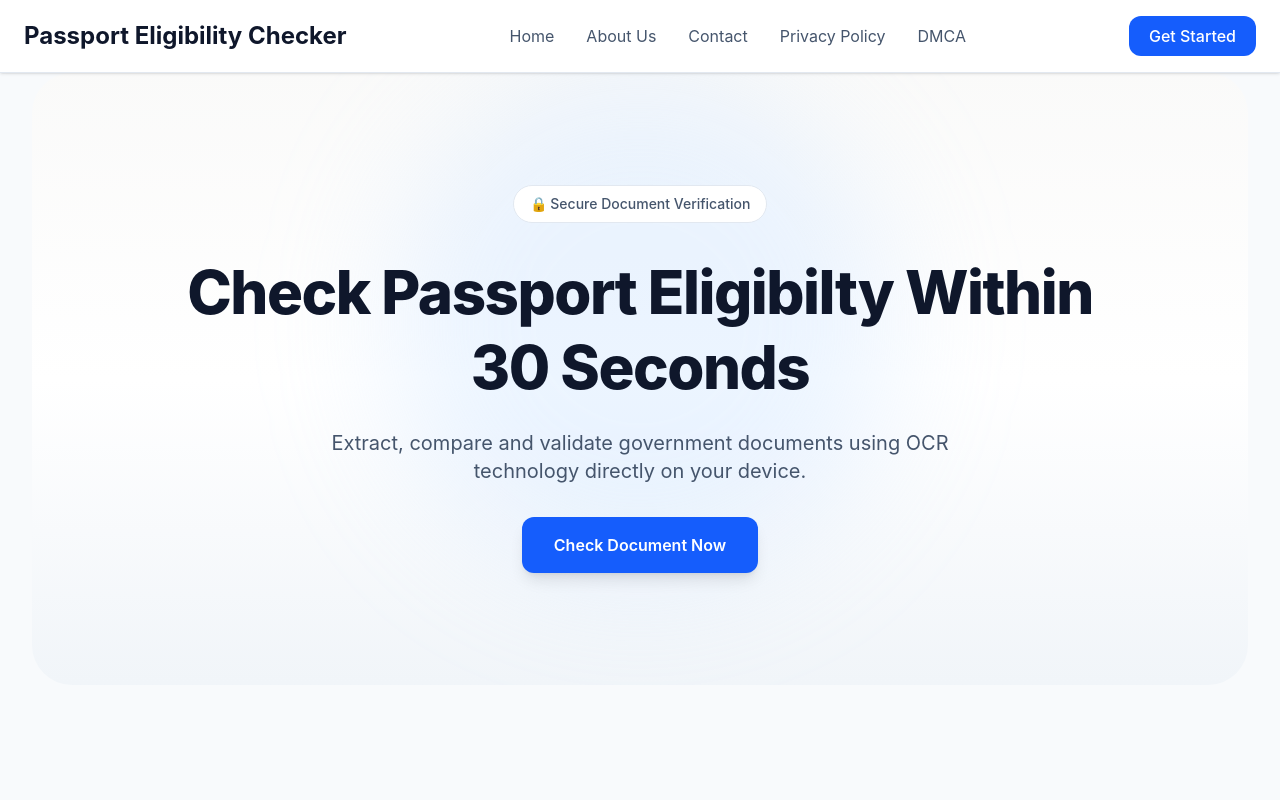
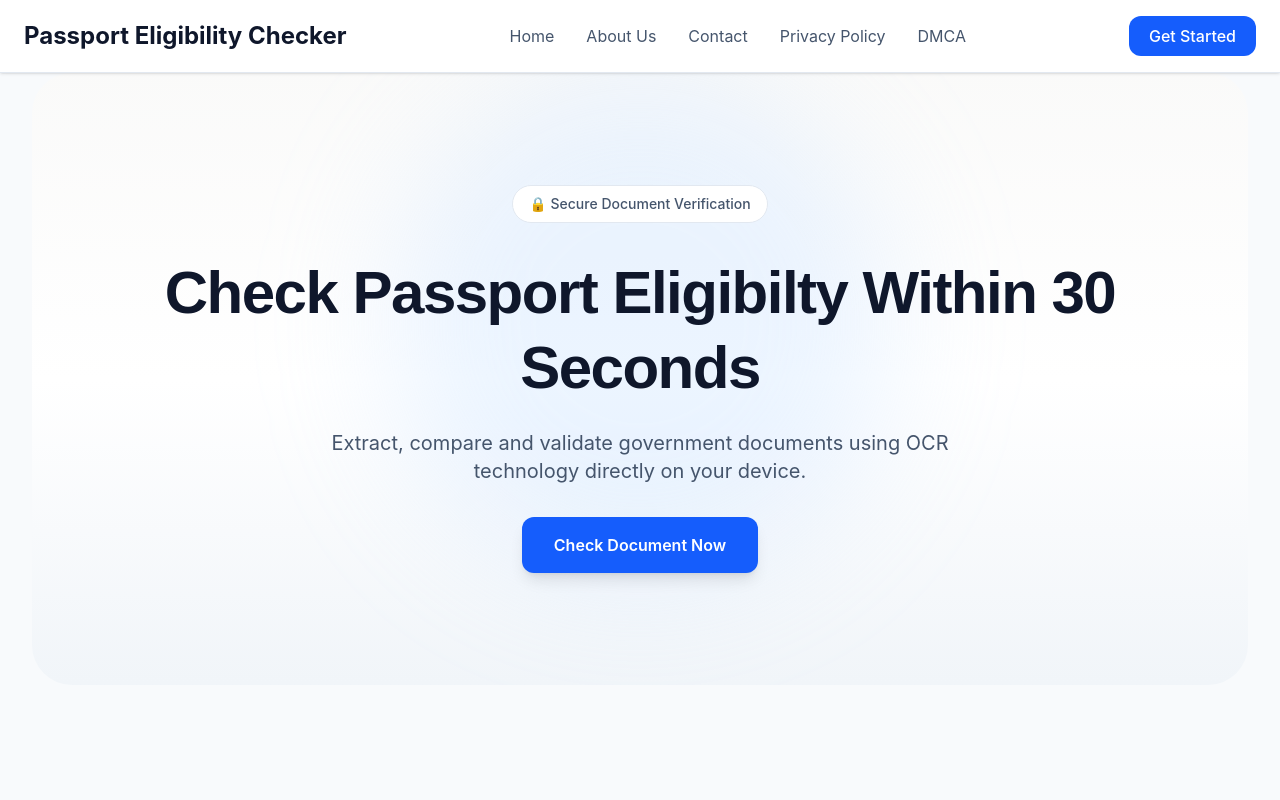
Before and after one commit to Jinit123/Passport-Eligibility-Checker, an Astro site: page / in a window 1280 px wide. Shown: the top 800 px of the page. Built offline with nearby package versions, Linux system fonts and the light colour scheme; Astro itself is replaced by a stand-in of ours.

Commit message:
Custom Font Changed

```diff
--- a/src/styles/global.css
+++ b/src/styles/global.css
@@ -1,5 +1,20 @@
 @import "tailwindcss";
+@import url('https://fonts.googleapis.com/css2?family=Inter:wght@100..900&family=Poppins:wght@400;500;600;700;800&display=swap');
+@import url('https://fonts.googleapis.com/css2?family=Inter:wght@100..900&display=swap');
 
 html {
     scroll-behavior: smooth;
 }
+
+body {
+  font-family: 'Inter', sans-serif;
+}
+
+h1,
+h2,
+h3,
+h4,
+h5,
+h6 {
+  font-family: 'Poppins', sans-serif;
+}
```
